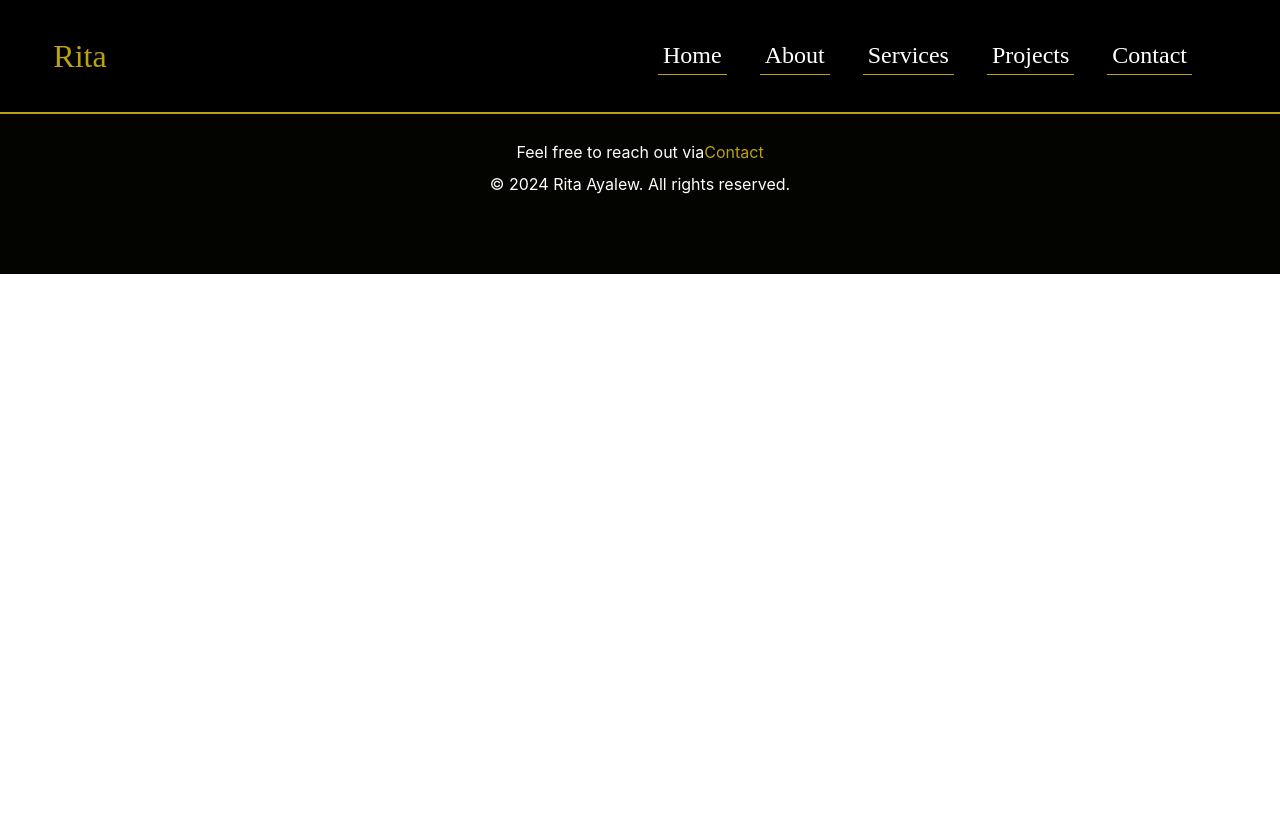
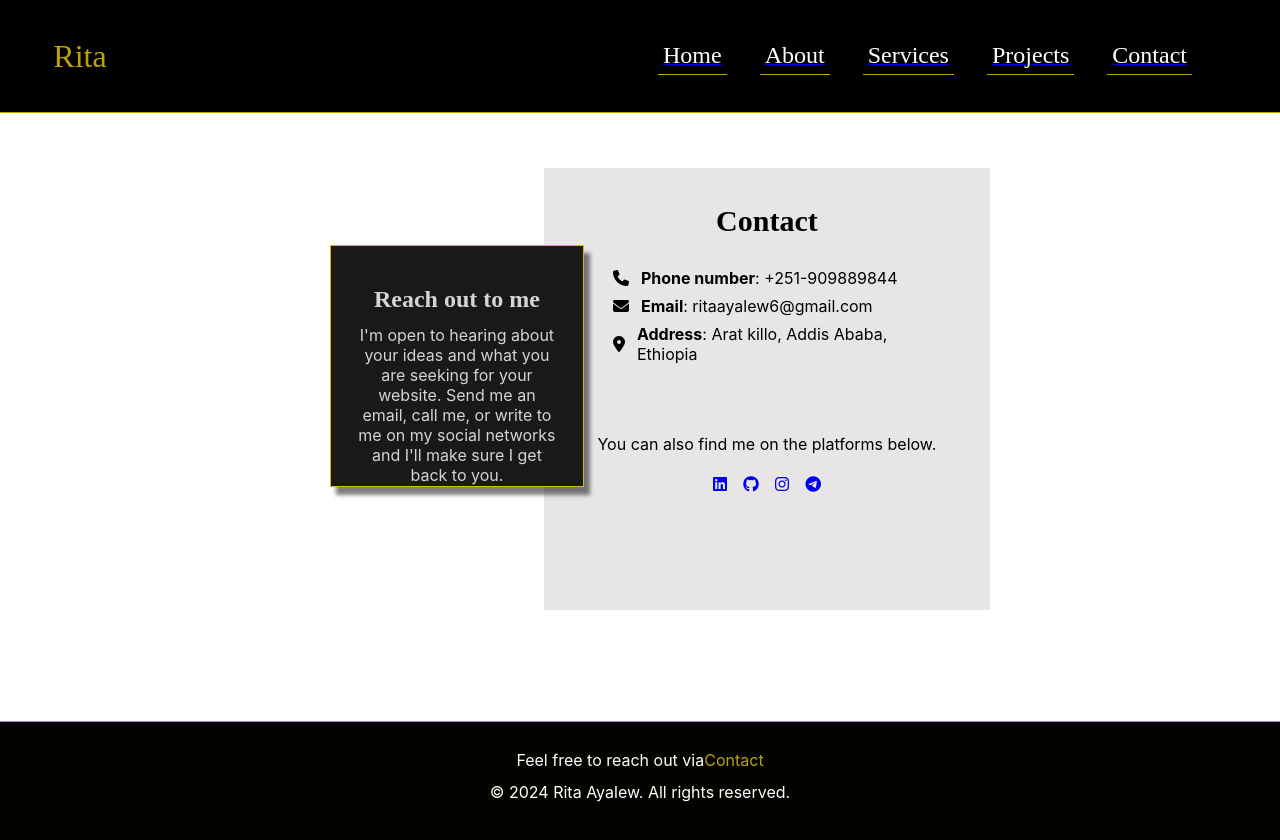
Before and after one commit to Ritaayalew/personal_portfolio, a React (Create React App) app in the folder portfolio/: page /contact in a window 1280 px wide. Shown: the top 840 px of the page. Before the commit the page ends 800 px from the top, so only its background shows below. Built offline with nearby package versions, Linux system fonts and the light colour scheme.

Commit message:
add contact page to my portfolio

```diff
--- a/portfolio/src/App.css
+++ /dev/null
@@ -1,4 +0,0 @@
-* {
-  margin: 0;
-  padding: 0;
-}
--- a/portfolio/src/App.js
+++ b/portfolio/src/App.js
@@ -1,5 +1,6 @@
-import { BrowserRouter as Router, Route, Routes } from 'react-router-dom'
-import './App.css';
+import React from 'react';
+import { BrowserRouter as Router, Route, Routes } from 'react-router-dom';
+import styles from './App.module.css';
 import '@fortawesome/fontawesome-free/css/all.min.css';
 
 import Header from './components/header/Header';
@@ -8,21 +9,25 @@ import Home from './components/home/Home';
 import About from './components/about/About';
 import Projects from './components/projects/Projects';
 import Services from './components/services/Services';
+import Contact from './components/contact/Contact';
 
 function App() {
   return (
-    <div className="App">
+    <div className={styles.App}>
       <Router>
-        <Header/>
-        <Footer/>
+        <Header />
 
-        <Routes>
-            <Route path='/about'  element={<About/>}/>
-            <Route path='/projects'  element={<Projects/>}/>
-            <Route path='/services'  element={<Services/>}/>
-            <Route path='/'  element={<Home/>}/>
-        </Routes>
+        <div className={styles.content}>
+          <Routes>
+            <Route path="/about" element={<About />} />
+            <Route path="/projects" element={<Projects />} />
+            <Route path="/services" element={<Services />} />
+            <Route path="/contact" element={<Contact />} />
+            <Route path="/" element={<Home />} />
+          </Routes>
+        </div>
 
+        <Footer />
       </Router>
     </div>
   );
--- /dev/null
+++ b/portfolio/src/App.module.css
@@ -0,0 +1,13 @@
+* {
+  margin: 0;
+  padding: 0;
+}
+.App {
+  display: flex;
+  flex-direction: column;
+  min-height: 100vh;
+}
+
+.content {
+  flex: 1;
+}
--- /dev/null
+++ b/portfolio/src/components/contact/Contact.js
@@ -0,0 +1,48 @@
+import React from 'react';
+import styles from './contact.module.css';
+
+const Contact = () => {
+  return (
+    <div className={styles.main}>
+      <section className={styles['small-box']}>
+        <h2>Reach out to me</h2>
+        <p>I'm open to hearing about your ideas and what you are seeking for your website. Send me an email, call me, or write to me on my social networks and I'll make sure I get back to you.</p>
+      </section>
+
+      <section className={styles.contact}>
+        <h1>Contact</h1>
+        <div></div>
+        <div className={styles['contact-method']}>
+          <i className="fa-solid fa-phone"></i>
+          <p><b>Phone number</b>: +251-909889844</p>
+        </div>
+        <div className={styles['contact-method']}>
+          <i className="fa-solid fa-envelope"></i>
+          <p><b>Email</b>: ritaayalew6@gmail.com</p>
+        </div>
+        <div className={styles['contact-method']}>
+          <i className="fa-solid fa-location-dot"></i>
+          <p><b>Address</b>: Arat killo, Addis Ababa, Ethiopia</p>
+        </div>
+        <p className={styles.descrption}>You can also find me on the platforms below.</p>
+
+        <div className={styles.icons}>
+          <a href="https://www.linkedin.com/in/rita-ayalew-354802308/" aria-label="Linkedin">
+            <i className="fab fa-linkedin" aria-hidden="true"></i>
+          </a>
+          <a href="https://github.com/Ritaayalew" aria-label="Github">
+            <i className="fab fa-github" aria-hidden="true"></i>
+          </a>
+          <a href="https://www.instagram.com/pomita90" aria-label="Instagram">
+            <i className="fab fa-instagram" aria-hidden="true"></i>
+          </a>
+          <a href="https://t.me/poetryyanduuuu" aria-label="Telegram">
+            <i className="fab fa-telegram" aria-hidden="true"></i>
+          </a>
+        </div>
+      </section>
+    </div>
+  );
+}
+
+export default Contact;
--- /dev/null
+++ b/portfolio/src/components/contact/contact.module.css
@@ -0,0 +1,102 @@
+.small-box{
+    background-color: #191918 ;
+    border: 1px solid #D8BA13;
+    width: 240px;
+    height: 220px;
+    margin: 48px auto 10px;
+    color: rgb(212, 212, 212);
+    padding: 10px;
+    box-shadow: 6px 8px 4px rgb(0,0,0,0.5);
+}
+.small-box h2{
+    text-align: center;
+    margin: 30px 0 12px;
+    font-family: "Irish Grover", serif;
+}
+.small-box p{
+    text-align: center;
+    padding: 0 16px;
+}
+.contact{
+    padding: 36px 25px;
+    width: 410px;
+    height: 370px;
+    background-color: rgb(231, 229, 229);
+    margin: 0 auto 56px;
+}
+.contact h1{
+    font-family: "Irish Grover", serif;
+    font-size: 30px;
+    text-align: center;
+    margin-bottom: 30px;
+}
+.contact-method{
+    max-width: 308px;
+    display: flex;
+    align-items: center;
+    margin: 0 auto 8px;
+}
+.contact-method p{
+    margin-left:  12px;
+}
+.contact .descrption{
+    text-align: center;
+    margin: 70px 0 20px;
+}
+
+.contact .icons{
+    width: 108px;
+    display: flex;
+    align-items: center;
+    justify-content: space-between;
+    margin: 0 auto;
+}
+.icons .fab{
+    font-size: 22px;
+}
+.icons .fa-linkedin{
+    color: #3CA9C1;
+}
+.icons .fa-github{
+    color: black;
+}
+.icons .fa-instagram{
+    color: #AA6B95;
+}
+@media(max-width:550px){
+    .main .contact{
+        width: 75%;
+    }
+    .main .small-box{
+        width: 214px;
+    }
+}
+@media(min-width:768px){
+    .main{
+        width: 700px;
+        margin: 55px auto;
+        display: flex;
+        align-items: center;
+    }
+    .main .small-box{
+        margin-bottom: 150px;
+        position: relative;
+        right: -40px;
+        z-index: 3;
+    }
+}
+@media(max-width:1000px) and (min-width:768px){
+    .main{
+        padding-right: 40px;
+    }
+    .main .small-box{
+        width: 220px;
+        height: 220px;
+        right: -50px;
+    }
+    .main .contact{
+        width: 370px;
+        height: 360px;
+        background-color: #AA6B95;
+    }
+}
--- a/portfolio/src/components/header/Header.js
+++ b/portfolio/src/components/header/Header.js
@@ -1,5 +1,6 @@
 import React from 'react'
 import styles from './header.module.css';
+import { Link } from 'react-router-dom';
 
 const Header = () => {
   return (
@@ -10,11 +11,21 @@ const Header = () => {
             </div>
             <nav className={styles.navBar}>
                 <ul className={styles.navLinks}>
+                    <Link to="/">
                     <li className={styles.navLink}><a href="./index.html">Home</a></li>
+                    </Link>
+                    <Link to="/about">
                     <li className={styles.navLink}><a href="./src/about.html">About</a></li>
+                    </Link>
+                    <Link to="/services">
                     <li className={styles.navLink}><a href="./src/services.html">Services</a></li>
+                    </Link>
+                    <Link to="/projects">
                     <li className={styles.navLink}><a href="./src/projects.html">Projects</a></li>
+                    </Link>
+                    <Link to="/contact">
                     <li className={styles.navLink}><a href="./src/contact.html">Contact</a></li>
+                    </Link>
                 </ul>
                 <button className={styles.burgerMenu}><i className="fa fa-bars"></i></button>
             </nav>
@@ -26,11 +37,21 @@ const Header = () => {
                     <button className={styles.closeButton}><i className="fa-solid fa-xmark"></i></button>
                 </div>
                 <ul>
-                    <li><a href="./index.html">Home</a></li>
-                    <li><a href="./src/about.html">About</a></li>
-                    <li><a href="./src/services.html">Services</a></li>
-                    <li><a href="./src/projects.html">Projects</a></li>
-                    <li><a href="./src/contact.html">Contact</a></li>
+                    <Link to="/">
+                    <li className={styles.navLink}><a href="./index.html">Home</a></li>
+                    </Link>
+                    <Link to="/about">
+                    <li className={styles.navLink}><a href="./src/about.html">About</a></li>
+                    </Link>
+                    <Link to="/services">
+                    <li className={styles.navLink}><a href="./src/services.html">Services</a></li>
+                    </Link>
+                    <Link to="/projects">
+                    <li className={styles.navLink}><a href="./src/projects.html">Projects</a></li>
+                    </Link>
+                    <Link to="/contact">
+                    <li className={styles.navLink}><a href="./src/contact.html">Contact</a></li>
+                    </Link>
                 </ul>
             </div>
 
--- a/portfolio/src/components/home/Home.js
+++ b/portfolio/src/components/home/Home.js
@@ -2,6 +2,7 @@ import React from 'react'
 import styles from "./home.module.css";
 
 import bannerImage from "../../images/pic-1.jpg";
+import { Link } from 'react-router-dom';
 
 const Home = () => {
   return (
@@ -29,7 +30,9 @@ const Home = () => {
                 <div className={styles.portraitContainer}>
                     <img src={bannerImage} alt="Portrait of Rita Ayalew, web developer"/>
                 </div>
-                <button className={styles.callToActionBtn} onclick="window.location.href='./src/contact.html'">Get in Touch</button>
+                <Link to="contact">
+                    <button className={styles.callToActionBtn}>Get in Touch</button>
+                </Link>
             </div>
         </div>
     </div>
--- a/portfolio/src/components/projects/Projects.js
+++ b/portfolio/src/components/projects/Projects.js
@@ -4,6 +4,7 @@ import styles from './projects.module.css';
 import pic1 from "../../images/project-1.png";
 import pic2 from "../../images/project-2.png";
 import pic3 from "../../images/project-3.png";
+import { Link } from 'react-router-dom';
 
 const Projects = () => {
   return (
@@ -39,7 +40,9 @@ const Projects = () => {
         <section className={styles.collaboration}>
             <h2>Collaborate with Me</h2>
             <p>If you're excited about building innovative web solutions and think we could create something amazing together, let's connect. I'm always open to new projects and collaborations.</p>
-            <button className={styles.callToActionBtn} onClick={() => window.location.href='contact.html'}>Get in Touch</button>
+                <Link to="contact">
+                    <button className={styles.callToActionBtn}>Get in Touch</button>
+                </Link>
         </section>
     </div>
   );
```
